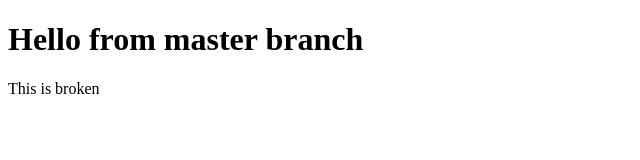
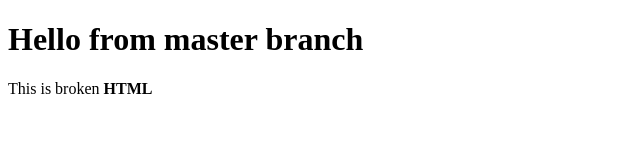
Before and after one commit to branko572/SI_2026_lab3_225080, a plain HTML site: page index.html in a window 1280 px wide. Shown: the full height of the page, 0-640 px from the left. Drawn offline with Linux system fonts and the light colour scheme.

Commit message:
Error on purpose

```diff
--- a/index.html
+++ b/index.html
@@ -5,6 +5,6 @@
 </head>
 <body>
     <h1>Hello from master branch</h1>
-    <p>This is broken
+    <p>This is broken <b>HTML</p>
 </body>
 </html>
```
